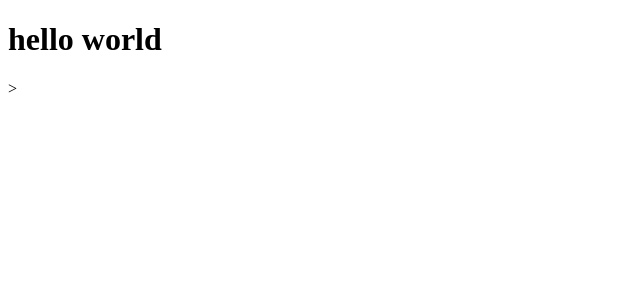
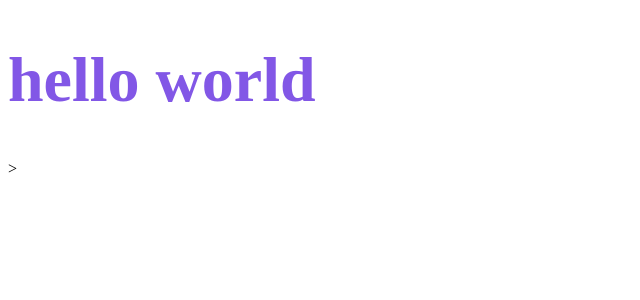
Before and after one commit to Warley72/react-Chapter-2, a React (Create React App) app in the folder dtmoney/: page / in a window 1280 px wide. Shown: the top 300 px of the page, without its empty margins (0-640 px from the left). Built offline with nearby package versions, Linux system fonts and the light colour scheme.

Commit message:
styled components

```diff
--- a/dtmoney/src/App.tsx
+++ b/dtmoney/src/App.tsx
@@ -1,7 +1,15 @@
+import styled from 'styled-components'
+
+const Title = styled.h1`
+font-size: 64px;
+color: #8257e6;
+`
+
+
 export function App() {
   return (
     <div className="App">
-        <h1> hello world </h1>
+        <Title>hello world</Title>
     </div>
   );
 }
--- a/package.json
+++ b/package.json
@@ -1,5 +1,8 @@
 {
   "dependencies": {
     "styled-components": "^5.3.5"
+  },
+  "devDependencies": {
+    "@types/styled-components": "^5.1.25"
   }
 }
```
Also changed, not shown: 1 other file (tests, documents, lock files or other folders).
